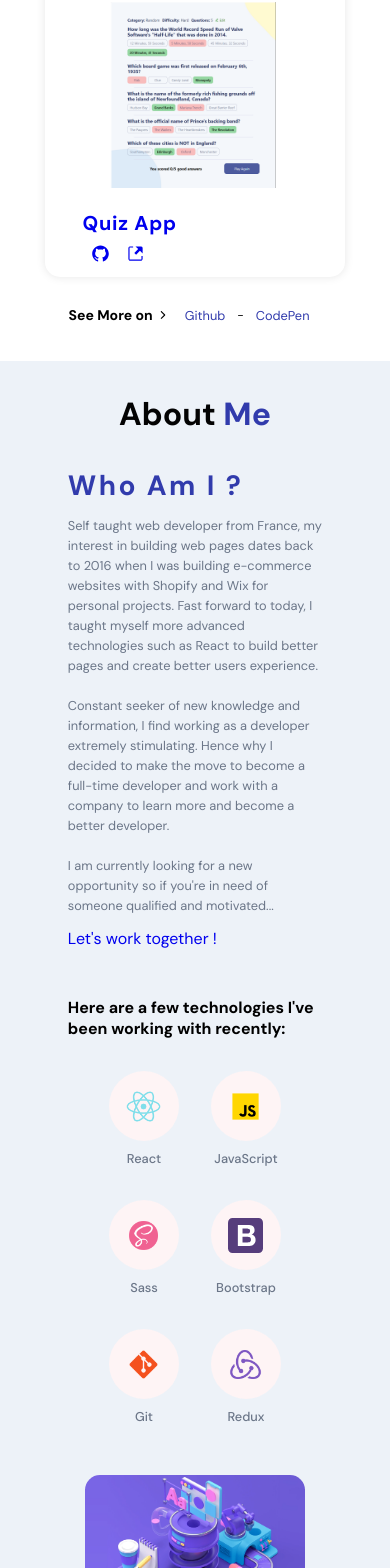
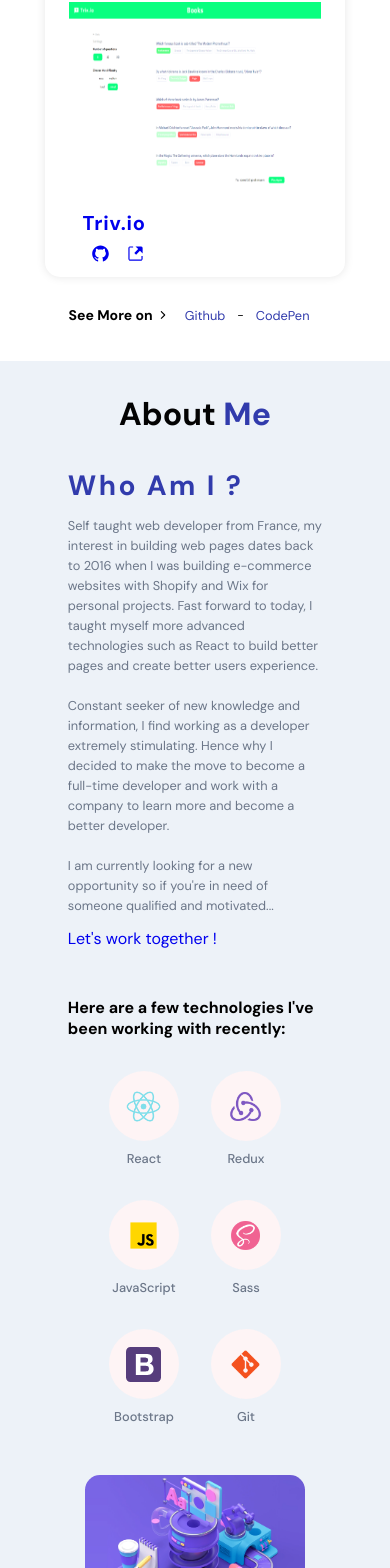
Before and after one commit to enzof23/portfolio, a React (Create React App) app: page / in a window 390 px wide. Shown: the part 1814-3382 px from the top of the page. Built offline with nearby package versions, Linux system fonts and the light colour scheme.

Commit message:
work updated

```diff
--- a/src/constants/data/about.js
+++ b/src/constants/data/about.js
@@ -2,6 +2,10 @@ const skills = [
   {
     name: "React",
     image: "react",
+  },
+  {
+    name: "Redux",
+    image: "redux",
   },
   {
     name: "JavaScript",
@@ -18,10 +22,6 @@ const skills = [
   {
     name: "Git",
     image: "git",
-  },
-  {
-    name: "Redux",
-    image: "redux",
   },
 ];
 
--- a/src/constants/data/work.js
+++ b/src/constants/data/work.js
@@ -22,14 +22,14 @@ const works = [
     },
   },
   {
-    title: "Quiz App",
+    title: "Triv.io",
     description:
-      "Fetch questions from Open Trivia Database to create a fun trivia game. Category, number of questions and difficulty can be set manually. Based on settings, a different request will be sent to the API. Project inspired by Scrimba's React course project.",
+      "Trivia Game Application. Fetch questions from Open Trivia Database to create a fun trivia game. Category, number of questions and difficulty can be set manually. Based on settings, a different request will be sent to the API. Project inspired by Scrimba's React course project.",
     image: "quiz",
-    tech: ["React", "Bootstrap", "OpenTB API"],
+    tech: ["React", "Redux", "Scss", "axios"],
     links: {
-      github: "https://github.com/enzof23/quizzical",
-      live: "https://quizzical-project.netlify.app/",
+      github: "https://github.com/enzof23/quiz_appv2/tree/master",
+      live: "https://trivio-project.netlify.app/",
     },
   },
 ];
--- a/src/container/Work/Work.scss
+++ b/src/container/Work/Work.scss
@@ -198,6 +198,10 @@
       z-index: 0;
 
       padding: 0.75rem 1.5rem;
+
+      img {
+        width: 100%;
+      }
     }
   }
 
```
Also changed, not shown: src/assets/quiz-app.png.
